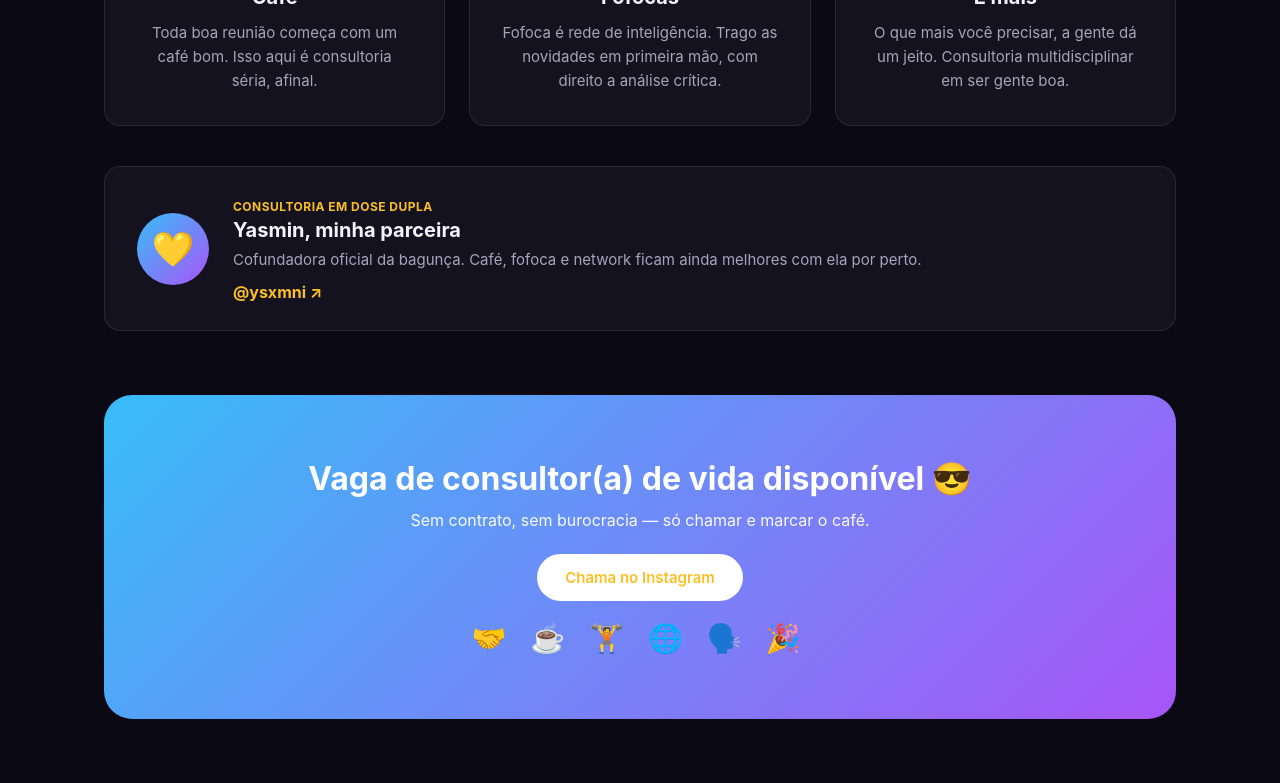
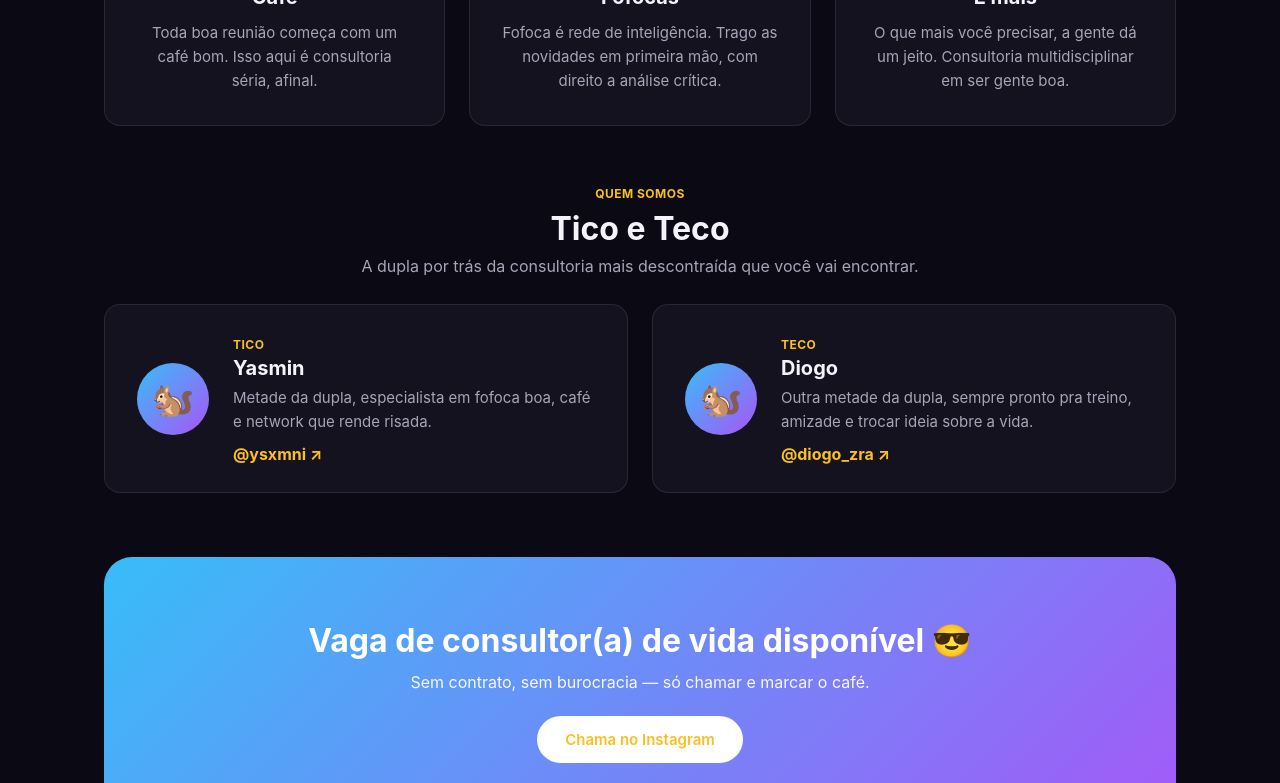
Before and after one commit to Diogozura/webdiogozura, a Next.js app: page /consultoria in a window 1280 px wide. Shown: the part 862-1645 px from the top of the page. Built offline with nearby package versions, Linux system fonts and the light colour scheme.

Commit message:
fix : titulo

```diff
--- a/pages/consultoria.tsx
+++ b/pages/consultoria.tsx
@@ -1,8 +1,29 @@
 import { NextSeo } from 'next-seo';
 import { consultoriaItems } from '@/src/data/consultoria';
-import { INSTAGRAM_DM_URL, YASMIN_INSTAGRAM_URL } from '@/src/lib/constants';
+import { INSTAGRAM_DM_URL, YASMIN_INSTAGRAM_URL, INSTAGRAM_URL } from '@/src/lib/constants';
 import { Reveal } from '@/src/components/Reveal/Reveal';
 import styles from '@/styles/Consultoria.module.css';
+
+const DUO = [
+  {
+    id: 'tico',
+    emoji: '🐿️',
+    tag: 'Tico',
+    name: 'Yasmin',
+    bio: 'Metade da dupla, especialista em fofoca boa, café e network que rende risada.',
+    href: YASMIN_INSTAGRAM_URL,
+    handle: '@ysxmni',
+  },
+  {
+    id: 'teco',
+    emoji: '🐿️',
+    tag: 'Teco',
+    name: 'Diogo',
+    bio: 'Outra metade da dupla, sempre pronto pra treino, amizade e trocar ideia sobre a vida.',
+    href: INSTAGRAM_URL,
+    handle: '@diogo_zra',
+  },
+];
 
 const FLOATERS = [
   { emoji: '🤝', top: '12%', left: '8%', delay: '0s' },
@@ -15,8 +36,8 @@ export default function Consultoria() {
   return (
     <div className={styles.page}>
       <NextSeo
-        title="Consultoria — Diogo Zura"
-        description="Consultoria em amizade, network, treinos, café, fofocas e muito mais. 100% descontraída."
+        title="Consultoria Tico e Teco — Diogo Zura"
+        description="Consultoria Tico e Teco em amizade, network, treinos, café, fofocas e muito mais. 100% descontraída."
         canonical="https://www.diogozura.com/consultoria"
       />
 
@@ -34,7 +55,7 @@ export default function Consultoria() {
         </div>
 
         <span className={styles.badge}>😄 100% descontraída</span>
-        <h1 className={styles.title}>Consultoria</h1>
+        <h1 className={styles.title}>Consultoria Tico e Teco</h1>
         <p className={styles.lead}>
           Amizade, network, treinos, café, fofocas e muito mais. A consultoria mais divertida
           (e sem powerpoint) que você vai encontrar. 🎉
@@ -58,17 +79,27 @@ export default function Consultoria() {
           ))}
         </div>
 
-        <Reveal className={styles.partner}>
-          <div className={styles.partnerAvatar}>💛</div>
-          <div>
-            <span className={styles.partnerTag}>Consultoria em dose dupla</span>
-            <h3>Yasmin, minha parceira</h3>
-            <p>Cofundadora oficial da bagunça. Café, fofoca e network ficam ainda melhores com ela por perto.</p>
-            <a href={YASMIN_INSTAGRAM_URL} target="_blank" rel="noreferrer" className={styles.partnerLink}>
-              @ysxmni ↗
-            </a>
-          </div>
-        </Reveal>
+        <div className={styles.duoIntro}>
+          <span className={styles.partnerTag}>Quem somos</span>
+          <h2>Tico e Teco</h2>
+          <p>A dupla por trás da consultoria mais descontraída que você vai encontrar.</p>
+        </div>
+
+        <div className={styles.duoGrid}>
+          {DUO.map((person) => (
+            <Reveal key={person.id} className={styles.partner}>
+              <div className={styles.partnerAvatar}>{person.emoji}</div>
+              <div>
+                <span className={styles.partnerTag}>{person.tag}</span>
+                <h3>{person.name}</h3>
+                <p>{person.bio}</p>
+                <a href={person.href} target="_blank" rel="noreferrer" className={styles.partnerLink}>
+                  {person.handle} ↗
+                </a>
+              </div>
+            </Reveal>
+          ))}
+        </div>
 
         <div className={styles.finalCta}>
           <h2>Vaga de consultor(a) de vida disponível 😎</h2>
--- a/styles/Consultoria.module.css
+++ b/styles/Consultoria.module.css
@@ -123,11 +123,33 @@
   font-size: 15px;
 }
 
+.duoIntro {
+  text-align: center;
+  margin-top: 56px;
+}
+
+.duoIntro h2 {
+  font-size: clamp(24px, 4vw, 32px);
+  margin: 4px 0 8px;
+}
+
+.duoIntro p {
+  color: var(--text-muted);
+  font-size: 16px;
+}
+
+.duoGrid {
+  display: grid;
+  grid-template-columns: repeat(auto-fit, minmax(280px, 1fr));
+  gap: 24px;
+  margin-top: 28px;
+}
+
 .partner {
   display: flex;
   align-items: center;
   gap: 24px;
-  margin-top: 40px;
+  margin-top: 0;
   padding: 28px 32px;
   border-radius: var(--radius-md);
   background: var(--bg-alt);
```
